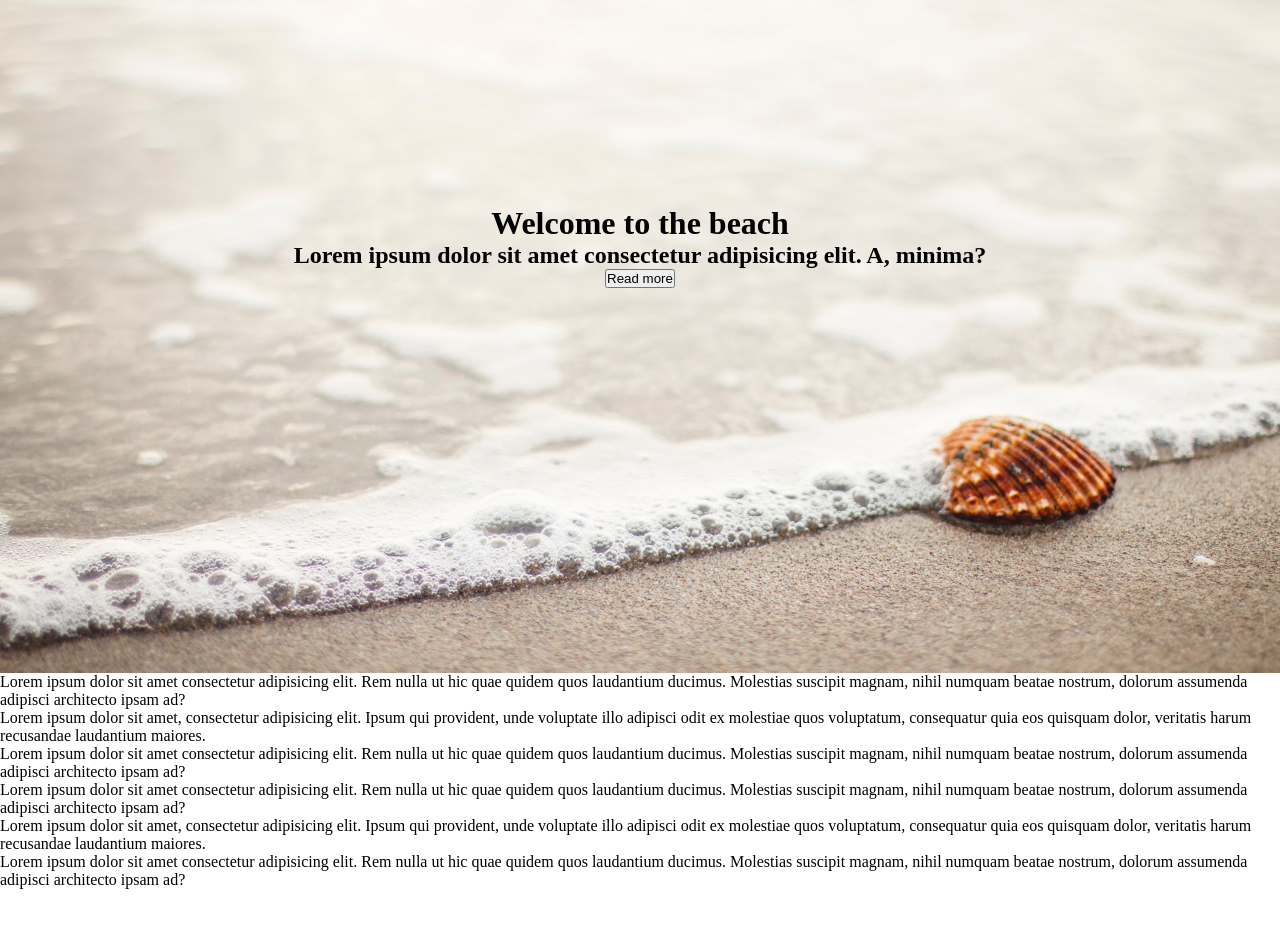
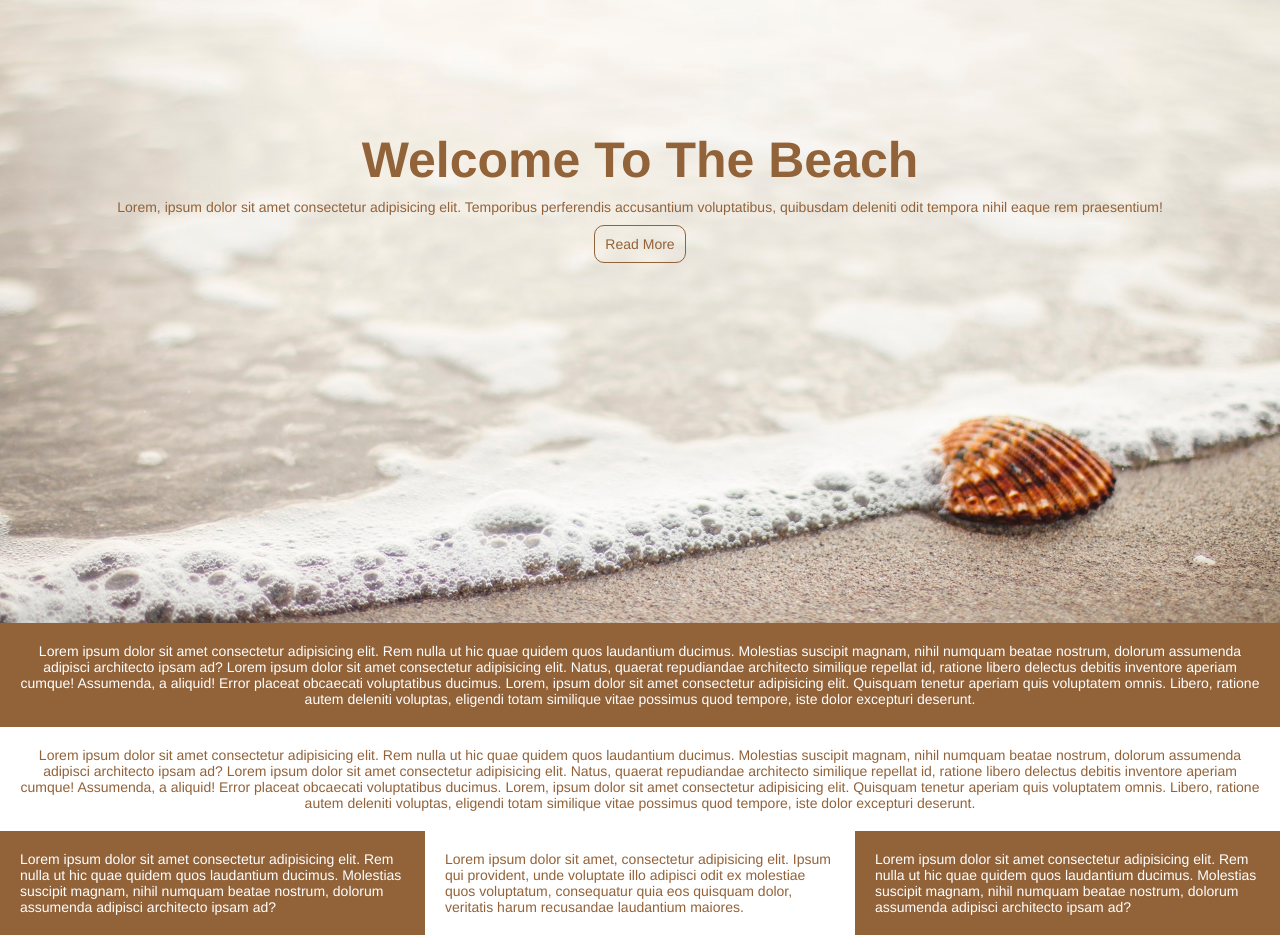
Before and after one commit to PolinaSmir/main-page-hw, a plain HTML site: page index.html in a window 1280 px wide. Shown: the part 180-1115 px from the top of the page. Before the commit the page ends 1069 px from the top, so only its background shows below. Drawn offline with Linux system fonts and the light colour scheme.

Commit message:
finished css for pc

```diff
--- a/index.html
+++ b/index.html
@@ -10,52 +10,62 @@
     <header>
       <img src="./pictures/ракушка.jpg" alt="shell" />
       <div class="header-name">
-        <h1>Welcome to the beach</h1>
-        <h2>
-          Lorem ipsum dolor sit amet consectetur adipisicing elit. A, minima?
-        </h2>
-        <button>Read more</button>
+        <h1 class="brown-text">Welcome To The Beach</h1>
+        <div class="brown-text name">
+          Lorem, ipsum dolor sit amet consectetur adipisicing elit. Temporibus
+          perferendis accusantium voluptatibus, quibusdam deleniti odit tempora
+          nihil eaque rem praesentium!
+        </div>
+        <button>Read More</button>
       </div>
     </header>
-    <section>
-      <div>
+    <section class="text-center">
+      <article class="brown-background">
+        Lorem ipsum dolor sit amet consectetur adipisicing elit. Rem nulla ut
+        hic quae quidem quos laudantium ducimus. Molestias suscipit magnam,
+        nihil numquam beatae nostrum, dolorum assumenda adipisci architecto
+        ipsam ad? Lorem ipsum dolor sit amet consectetur adipisicing elit.
+        Natus, quaerat repudiandae architecto similique repellat id, ratione
+        libero delectus debitis inventore aperiam cumque! Assumenda, a aliquid!
+        Error placeat obcaecati voluptatibus ducimus. Lorem, ipsum dolor sit
+        amet consectetur adipisicing elit. Quisquam tenetur aperiam quis
+        voluptatem omnis. Libero, ratione autem deleniti voluptas, eligendi
+        totam similique vitae possimus quod tempore, iste dolor excepturi
+        deserunt.
+      </article>
+      <article class="brown-text">
+        Lorem ipsum dolor sit amet consectetur adipisicing elit. Rem nulla ut
+        hic quae quidem quos laudantium ducimus. Molestias suscipit magnam,
+        nihil numquam beatae nostrum, dolorum assumenda adipisci architecto
+        ipsam ad? Lorem ipsum dolor sit amet consectetur adipisicing elit.
+        Natus, quaerat repudiandae architecto similique repellat id, ratione
+        libero delectus debitis inventore aperiam cumque! Assumenda, a aliquid!
+        Error placeat obcaecati voluptatibus ducimus. Lorem, ipsum dolor sit
+        amet consectetur adipisicing elit. Quisquam tenetur aperiam quis
+        voluptatem omnis. Libero, ratione autem deleniti voluptas, eligendi
+        totam similique vitae possimus quod tempore, iste dolor excepturi
+        deserunt.
+      </article>
+    </section>
+    <footer>
+      <article class="brown-background">
         Lorem ipsum dolor sit amet consectetur adipisicing elit. Rem nulla ut
         hic quae quidem quos laudantium ducimus. Molestias suscipit magnam,
         nihil numquam beatae nostrum, dolorum assumenda adipisci architecto
         ipsam ad?
-      </div>
-      <article>
+      </article>
+      <article class="brown-text">
         Lorem ipsum dolor sit amet, consectetur adipisicing elit. Ipsum qui
         provident, unde voluptate illo adipisci odit ex molestiae quos
         voluptatum, consequatur quia eos quisquam dolor, veritatis harum
         recusandae laudantium maiores.
       </article>
-      <div>
+      <article class="brown-background">
         Lorem ipsum dolor sit amet consectetur adipisicing elit. Rem nulla ut
         hic quae quidem quos laudantium ducimus. Molestias suscipit magnam,
         nihil numquam beatae nostrum, dolorum assumenda adipisci architecto
         ipsam ad?
-      </div>
-    </section>
-    <footer>
-      <div>
-        Lorem ipsum dolor sit amet consectetur adipisicing elit. Rem nulla ut
-        hic quae quidem quos laudantium ducimus. Molestias suscipit magnam,
-        nihil numquam beatae nostrum, dolorum assumenda adipisci architecto
-        ipsam ad?
-      </div>
-      <article>
-        Lorem ipsum dolor sit amet, consectetur adipisicing elit. Ipsum qui
-        provident, unde voluptate illo adipisci odit ex molestiae quos
-        voluptatum, consequatur quia eos quisquam dolor, veritatis harum
-        recusandae laudantium maiores.
       </article>
-      <div>
-        Lorem ipsum dolor sit amet consectetur adipisicing elit. Rem nulla ut
-        hic quae quidem quos laudantium ducimus. Molestias suscipit magnam,
-        nihil numquam beatae nostrum, dolorum assumenda adipisci architecto
-        ipsam ad?
-      </div>
     </footer>
   </body>
 </html>
--- a/style.css
+++ b/style.css
@@ -2,17 +2,56 @@
   margin: 0;
   padding: 0;
   box-sizing: border-box;
+  font-family: "Franklin Gothic Medium", "Arial Narrow", Arial, sans-serif;
+  font-size: 14px;
 }
 header {
+  margin-top: -50px;
   display: flex;
   justify-content: center;
   align-items: center;
 }
+h1 {
+  font-size: 50px;
+  margin-bottom: 10px;
+}
+.name {
+  font-weight: 100;
+}
 img {
   width: 100%;
+  object-position: 0 50px;
 }
 .header-name {
   position: absolute;
   text-align: center;
-  /* margin-top: 30%; */
 }
+.brown-background {
+  background-color: #926239;
+  color: white;
+}
+.brown-text {
+  color: #926239;
+}
+footer {
+  display: flex;
+}
+article {
+  padding: 20px;
+}
+.text-center {
+  text-align: center;
+}
+button {
+  margin-top: 10px;
+  padding: 10px;
+  border: 1px solid #926239;
+  border-radius: 10px;
+  color: #926239;
+  background-color: transparent;
+}
+button:hover {
+  background-color: #926239;
+  cursor: pointer;
+  color: white;
+}
```
